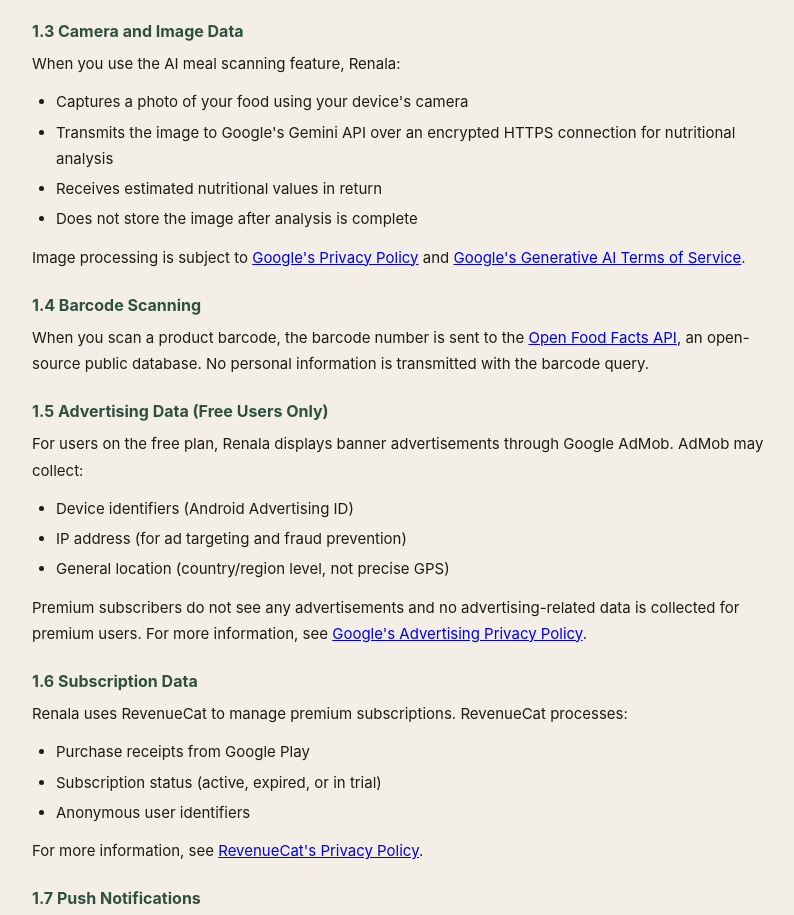
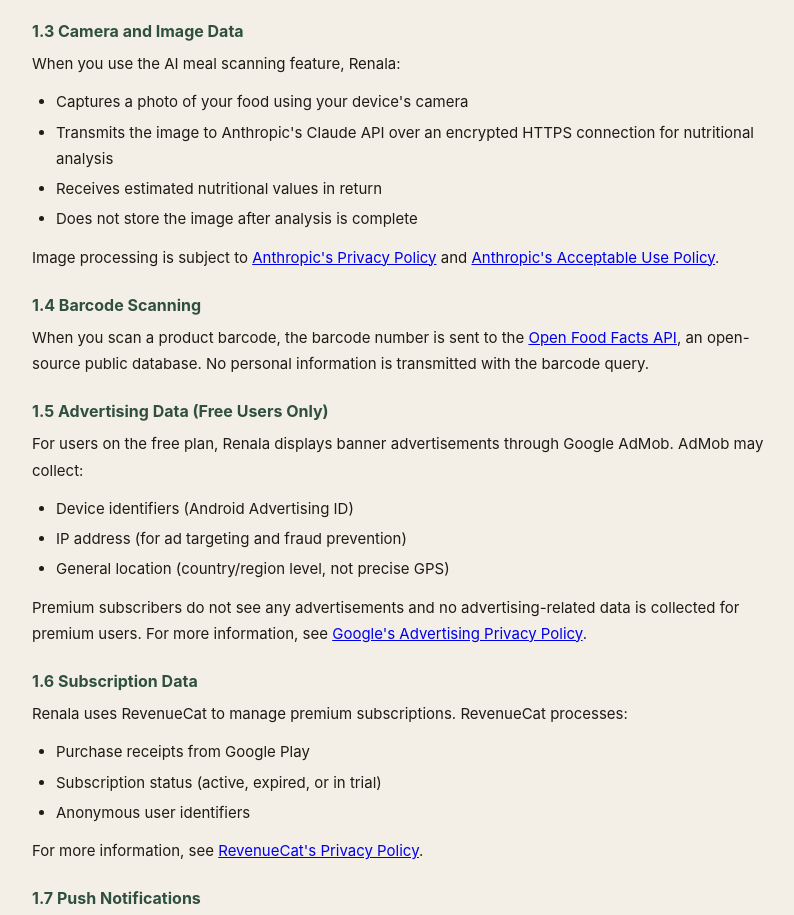
Before and after one commit to SamuelHudac/renala-legal, a plain HTML site: page privacy.html in a window 1280 px wide. Shown: the part 812-1727 px from the top of the page, without its empty margins (238-1032 px from the left). Drawn offline with Linux system fonts and the light colour scheme.

Commit message:
Change image processing API from Google to Anthropic
Updated image processing API references from Google's Gemini API to Anthropic's Claude API.

```diff
--- a/privacy.html
+++ b/privacy.html
@@ -62,12 +62,14 @@
 <p>When you use the AI meal scanning feature, Renala:</p>
 <ul>
   <li>Captures a photo of your food using your device's camera</li>
-  <li>Transmits the image to Google's Gemini API over an encrypted HTTPS connection for nutritional analysis</li>
+  <li>Transmits the image to Anthropic's Claude API over an encrypted
+      HTTPS connection for nutritional analysis</li>
   <li>Receives estimated nutritional values in return</li>
   <li>Does not store the image after analysis is complete</li>
 </ul>
-<p>Image processing is subject to <a href="https://policies.google.com/privacy">Google's Privacy Policy</a> and <a href="https://ai.google.dev/gemini-api/terms">Google's Generative AI Terms of Service</a>.</p>
-
+<p>Image processing is subject to
+  <a href="https://www.anthropic.com/privacy">Anthropic's Privacy Policy</a>
+  and <a href="https://www.anthropic.com/aup">Anthropic's Acceptable Use Policy</a>.</p>
 <h3>1.4 Barcode Scanning</h3>
 <p>When you scan a product barcode, the barcode number is sent to the <a href="https://world.openfoodfacts.org/">Open Food Facts API</a>, an open-source public database. No personal information is transmitted with the barcode query.</p>
 
```
